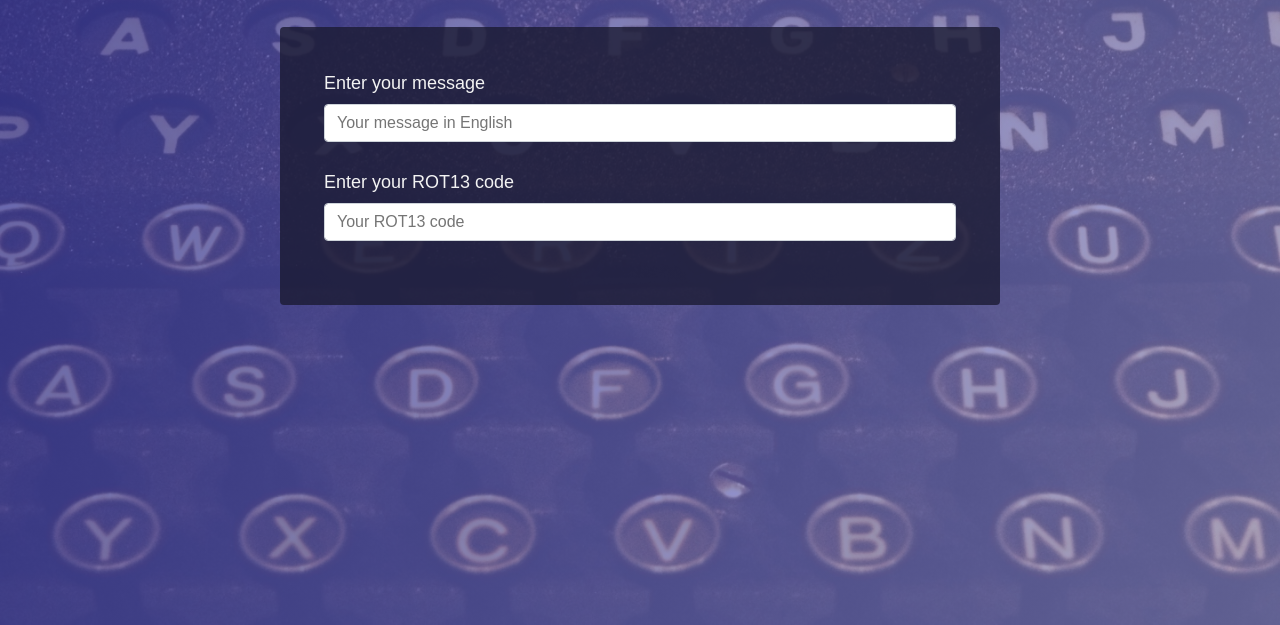
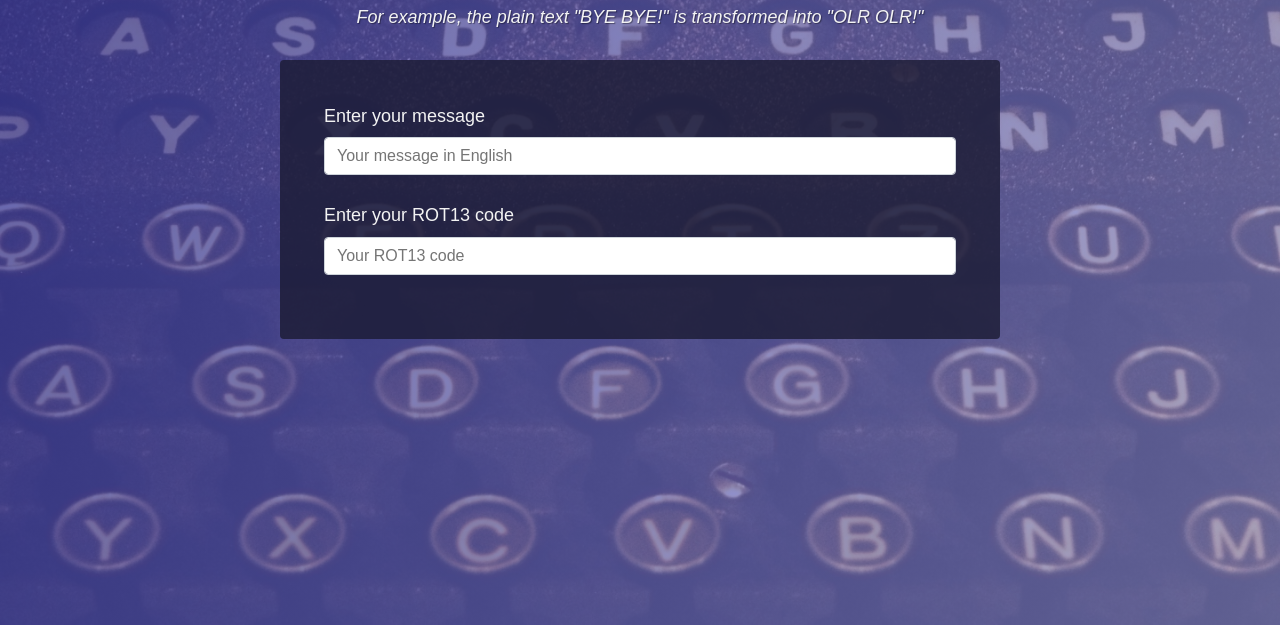
Before and after one commit to pukarkarki/rot13cipher, a plain HTML site: page index.html in a window 1280 px wide. Shown: the part 175-800 px from the top of the page. Drawn offline with Linux system fonts and the light colour scheme.

Commit message:
Updated index.html

```diff
--- a/index.html
+++ b/index.html
@@ -176,8 +176,10 @@ form {
         <h1 id="title" class="text-center">Rot 13 Cipher</h1>
         <p id="description" class="description text-center">
           ROT13  is a simple letter substitution cipher that replaces a letter with the 13th letter after it in the alphabet.
-           ROT13 is a special case of the Caesar cipher which was developed in ancient Rome.
-
+          ROT13 is a special case of the Caesar cipher which was developed in ancient Rome.
+        </p>
+        <p id="description" class="description text-center">
+          For example, the plain text "BYE BYE!" is transformed into "OLR OLR!"
         </p>
       </header>
       <script type = "text/javascript" src = "app.js" ></script>
```
